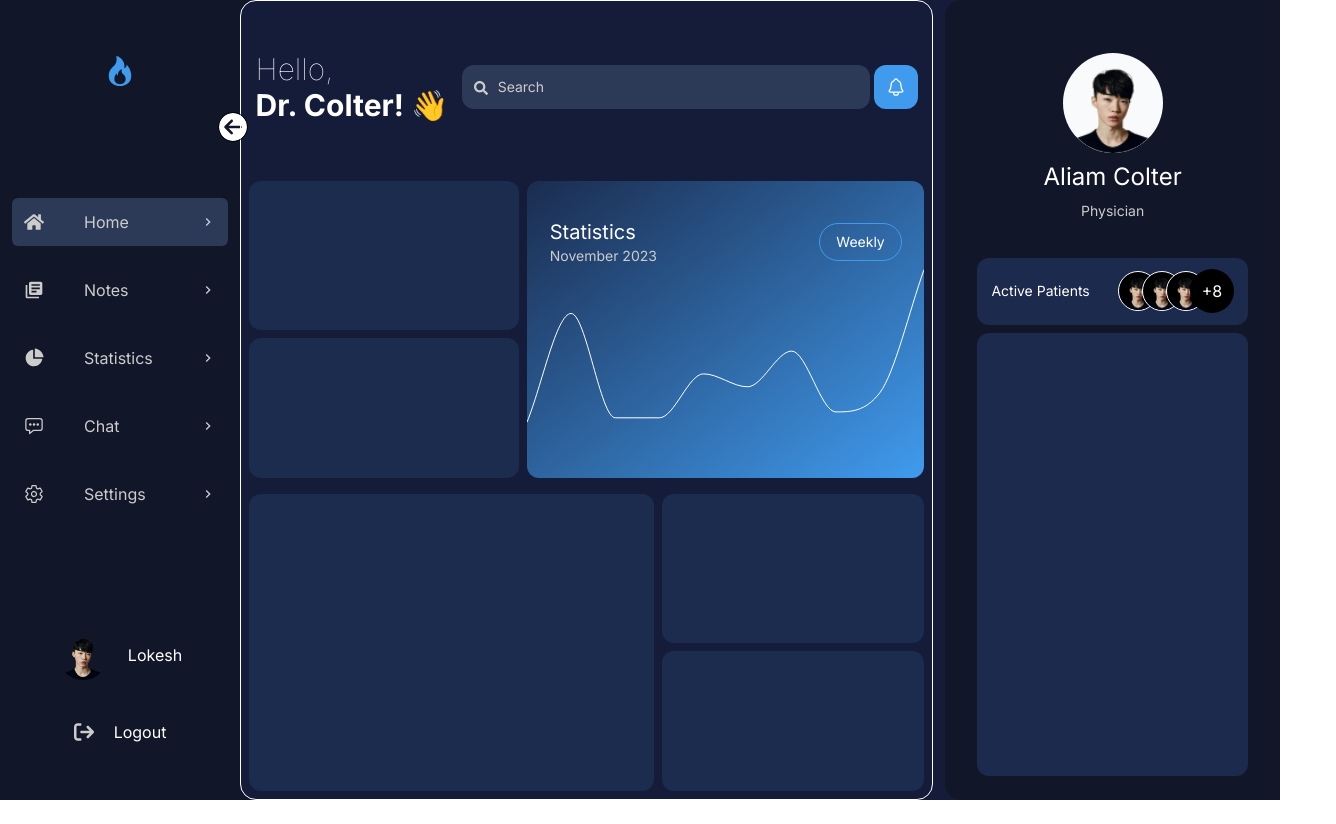
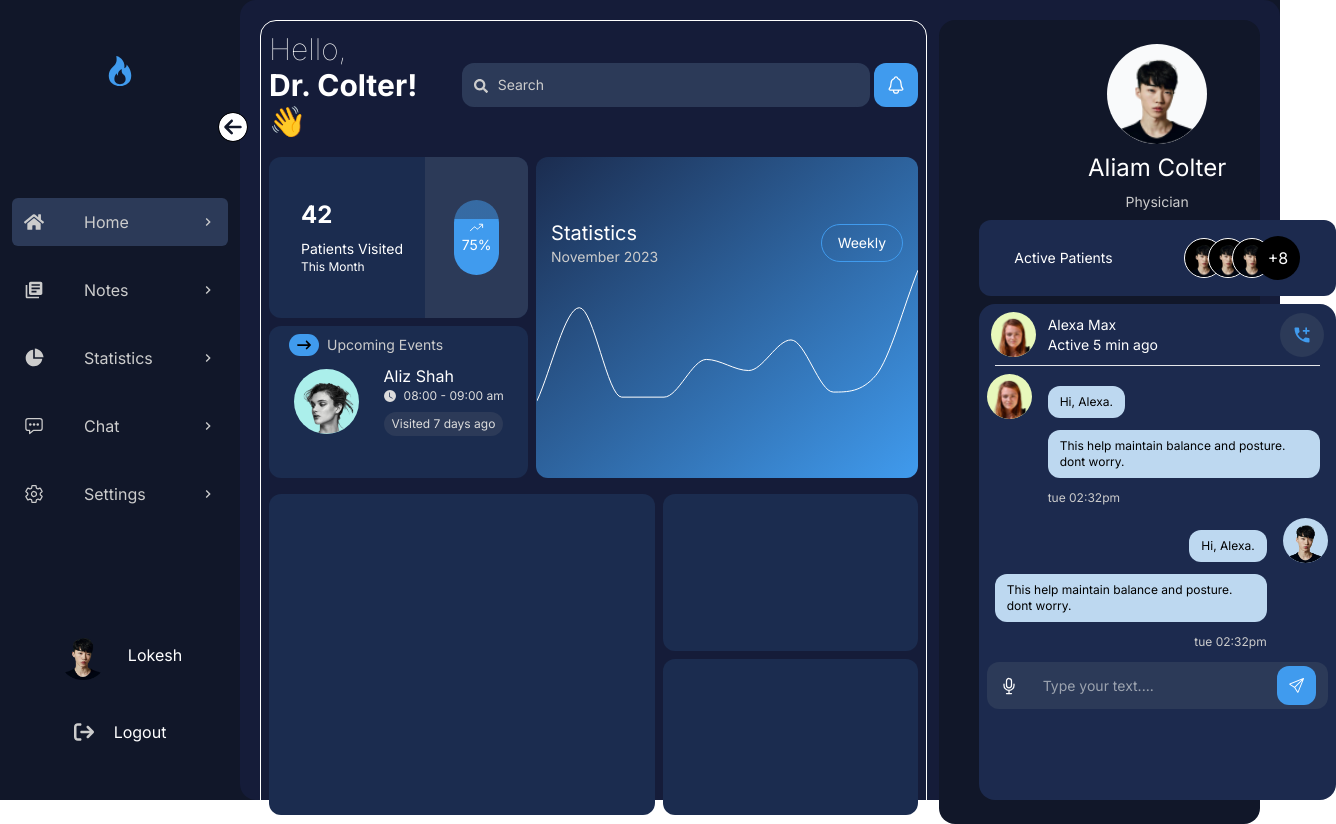
Before and after one commit to lokeshdarla/dashboarddddd, a Next.js app: page / in a window 1280 px wide. Shown: the whole page, 1336 px wide, since content can reach past the window. Before the commit the page ends 800 px from the top, so only its background shows below. Built offline with nearby package versions, Linux system fonts and the light colour scheme.

Commit message:
feat : chat components

```diff
--- /dev/null
+++ b/src/components/Cards/PatientCount.tsx
@@ -0,0 +1,23 @@
+import React from 'react'
+import { IoTrendingUpOutline } from "react-icons/io5";
+
+function PatientCount() {
+
+  return (
+    <div className='  rounded-xl flex items-center justify-center h-full'>
+    <div className='w-3/5 bg-[#1B2C4F] flex flex-col items-start pl-8 text-white justify-center'>
+      <h1 className='text-2xl mb-2 font-bold'>42</h1>
+      <h3 className='text-sm'>Patients Visited</h3>
+      <p className='text-xs'>This Month</p>
+    </div>
+    <div className='w-2/5 flex items-center justify-center bg-[#2C3A58] h-full rounded-e-xl'>
+      <div className='py-5 px-2 bg-gradient-to-t from-[#409BEE] from-75%  to-[#409BEE80] to-25% text-white rounded-full flex flex-col items-center justify-center'>
+       <IoTrendingUpOutline size={15}/>
+       <p className='text-sm'>75%</p>
+      </div>
+    </div>
+    </div>
+  )
+}
+
+export default PatientCount
--- /dev/null
+++ b/src/components/Cards/UpcomingCard.tsx
@@ -0,0 +1,25 @@
+import React from 'react'
+import { FaArrowRightLong } from "react-icons/fa6";
+import Image from 'next/image';
+import { BsFillClockFill } from "react-icons/bs";
+
+function UpcomingCard() {
+  return (
+    <div className='w-full flex flex-col items-start  justify-start'>
+      <div className='flex gap-2 items-center text-sm my-2 text-[#CCCCCC] px-5 '>
+        <span className='bg-[#409BEE] px-2 py-1 rounded-full text-black'><FaArrowRightLong/></span>
+        <span>Upcoming Events</span>
+      </div>
+      <div className='flex items-center justify-evenly w-full text-white'>
+        <Image alt='profile' src='/user1.png' height={65} width={65} className='bg-[#ABEFEB] rounded-full' />
+        <div className='flex flex-col items-start justify-center pb-1'>
+            <h1>Aliz Shah</h1>
+            <span className='text-[#DCDCDC] flex items-center justify-center gap-2 text-xs mb-2'> <BsFillClockFill/> 08:00 - 09:00 am</span>
+            <p className='py-1 px-2 rounded-full bg-[#2C3A58] text-[#DCDCDC] text-xs'>Visited 7 days ago</p>
+        </div>
+      </div>
+    </div>
+  )
+}
+
+export default UpcomingCard;
--- a/src/components/Charts/Chart.tsx
+++ b/src/components/Charts/Chart.tsx
@@ -9,7 +9,7 @@ const MyChart = () => {
       labels: [100, 200, 300, 400, 500, 600, 700, 800, 900, 1000],
       datasets: [
         {
-          label: 'Dataset 1',
+          label: '',
           data: [860, 5830, 1060, 1060, 3070,2478, 4110, 1330, 2210, 7830, 2478],
           borderWidth: 1,
           borderColor: 'white',
@@ -63,7 +63,7 @@ const MyChart = () => {
     }
   }, []);
 
-  return <canvas ref={chartRef} id="myChart" style={{ maxWidth: '400px', maxHeight: '175px' }} />;
+  return <canvas ref={chartRef} id="myChart" style={{ maxWidth: '400px', maxHeight: '150px' }} />;
 };
 
 export default MyChart;
--- /dev/null
+++ b/src/components/Chat/Chat.tsx
@@ -0,0 +1,18 @@
+import React from 'react'
+import ChatHeader from './ChatHeader'
+import ChatInput from './ChatInput'
+import ChatField from './ChatField'
+
+function Chat() {
+  return (
+    <div className='flex flex-col'>
+    <ChatHeader />
+    <hr className="h-px m-2 bg-gray-200 border-0 dark:bg-gray-700" />
+     <ChatField />
+    <ChatInput />
+  </div>
+
+  )
+}
+
+export default Chat
--- /dev/null
+++ b/src/components/Chat/ChatField.tsx
@@ -0,0 +1,28 @@
+import React from 'react'
+import Image from 'next/image'
+
+function ChatField() {
+  return (
+    <div className=' flex flex-col items-center justify-center gap-0 '>
+      <div className='flex items-start justify-center gap-2'>
+      <Image src={'/chat1.png'} alt='sender photo' width={45} height={45} className='bg-[#E8F8BB] rounded-full' />
+        <div className=' flex flex-col items-start justify-center px-2 text-xs gap-3 py-3'>
+          <p className='bg-[#BDD8F0] px-3 py-2 rounded-xl'>Hi, Alexa.</p>
+          <p className='bg-[#BDD8F0] px-3 py-2 rounded-xl'>This help maintain balance and posture. dont worry.</p>
+          <p className='text-[#CCCCCC] text-xs'>tue 02:32pm</p>
+        </div>
+
+      </div>
+      <div className='flex items-start justify-center gap-2'>
+        <div className=' flex flex-col items-end justify-center px-2 text-xs gap-3 py-3'>
+          <p className='bg-[#BDD8F0] px-3 py-2 rounded-xl'>Hi, Alexa.</p>
+          <p className='bg-[#BDD8F0] px-3 py-2 rounded-xl'>This help maintain balance and posture. dont worry.</p>
+          <p className='text-[#CCCCCC] text-xs'>tue 02:32pm</p>
+        </div>
+        <Image src={'/user.png'} alt='sender photo' width={45} height={45} className='bg-[#BDD8F0] rounded-full' />
+      </div>
+    </div>
+  )
+}
+
+export default ChatField
--- /dev/null
+++ b/src/components/Chat/ChatHeader.tsx
@@ -0,0 +1,20 @@
+import React from 'react'
+import Image from 'next/image'
+import { MdAddCall } from "react-icons/md";
+
+function ChatHeader() {
+  return (
+    <div className='flex items-center justify-between px-1 text-sm'>
+      <div className='flex items-center justify-center gap-3'>
+      <Image src={'/chat1.png'} alt='chat-user' width={45} height={45}  className='bg-[#E8F8BB] rounded-full'/>
+      <div className='text-white'>
+        <h1>Alexa Max</h1>
+        <p>Active 5 min ago</p>
+      </div>
+      </div>
+      <button className='text-[#409BEE] bg-[#2C3A58] rounded-full p-3'><MdAddCall size={20}/></button>
+    </div>
+  )
+}
+
+export default ChatHeader
--- /dev/null
+++ b/src/components/Chat/ChatInput.tsx
@@ -0,0 +1,15 @@
+import React from 'react'
+import { IoMicOutline } from "react-icons/io5";
+import { BsSend } from "react-icons/bs";
+
+function ChatInput() {
+  return (
+    <div className='flex bg-[#2C3A58] items-center justify-center px-3 py-1 text-white rounded-xl text-sm'>
+      <button><IoMicOutline size={20}/></button>
+      <input type="text" className='px-6 py-2 text-sm bg-inherit focus:outline-none' placeholder='Type your text....' />
+      <button className='p-3 rounded-xl bg-[#409BEE] font-extrabold'><BsSend size={15} /></button>
+    </div>
+  )
+}
+
+export default ChatInput
--- a/src/components/dashboard/Dashboard.tsx
+++ b/src/components/dashboard/Dashboard.tsx
@@ -2,13 +2,17 @@ import React from 'react'
 import { FaSearch } from "react-icons/fa";
 import { IoNotificationsOutline } from "react-icons/io5";
 import { LuDot } from "react-icons/lu";
+
 import Image from 'next/image';
 import MyChart from '../Charts/Chart';
+import PatientCount from '../Cards/PatientCount';
+import UpcomingCard from '../Cards/UpcomingCard';
+import Chat from '../Chat/Chat';
 
 function Dashboard() {
   return (
-    <section className='h-[100%] w-full bg-[#151C39] rounded-2xl grid grid-cols-3 space-x-3 '>
-    <div className='col-span-2  rounded-2xl grid grid-rows-5 space-y-4 p-2 border border-white'>
+    <section className='h-[100%] w-full bg-[#151C39] rounded-2xl grid grid-cols-3 space-x-3 p-5'>
+    <div className='col-span-2  rounded-2xl grid grid-rows-7 space-y-4 p-2 border border-white'>
       <div className='row-span-1 rounded-xl  flex items-center justify-around'>
       <h1 className='text-3xl font-bold text-[#FFFFFF]'>
         <span className='font-thin'>Hello,</span>
@@ -39,13 +43,13 @@ function Dashboard() {
 
 
       </div>
-      <div className='row-span-2  rounded-xl grid grid-cols-5 space-x-2'>
+      <div className='row-span-3  rounded-xl grid grid-cols-5 space-x-2'>
       <div className='col-span-2 grid grid-rows-2 space-y-2'>
       <div className='row-span-1 bg-[#1B2C4F] rounded-xl'>
-
+         <PatientCount/>
       </div>
       <div className='row-span-2 bg-[#1B2C4F] rounded-xl'>
-
+        <UpcomingCard/>
       </div>
       </div>
       <div className='col-span-3 rounded-xl flex flex-col justify-center items-center bg-gradient-to-br from-[#1B2C4F] to-[#409BEE]'>
@@ -59,11 +63,11 @@ function Dashboard() {
       <MyChart/>
       </div>
       </div>
-      <div className='row-span-3  grid grid-cols-5 space-x-2'>
+      <div className='row-span-3  grid grid-cols-5 gap-2'>
         <div className='col-span-3 bg-[#1B2C4F] rounded-xl'>
 
         </div>
-        <div className='col-span-2  space-y-2 grid grid-rows-2'>
+        <div className='col-span-2  gap-y-2 grid grid-rows-2'>
           <div className='row-span-1 bg-[#1B2C4F] rounded-xl'>
 
           </div>
@@ -73,9 +77,9 @@ function Dashboard() {
         </div>
       </div>
     </div>
-    <div className='col-span-1 bg-[#111729] rounded-2xl grid grid-rows-10 py-6 px-8 space-y-2'>
-      {/* Content for the second div */}
-      <div className='row-span-3  flex flex-col items-center justify-center gap-2 text-white'>
+    <div className='col-span-1 bg-[#111729] rounded-2xl grid grid-rows-9 py-6 px-10 space-y-2'>
+
+      <div className='row-span-2  flex flex-col items-center justify-start gap-2 text-white'>
           <Image
           src='/user.png'
           width={100}
@@ -105,8 +109,8 @@ function Dashboard() {
 
         </div>
       </div>
-      <div className='row-span-6 bg-[#1C2A4E] rounded-xl'>
-
+      <div className='row-span-6 bg-[#1C2A4E] rounded-2xl p-2'>
+          <Chat/>
       </div>
     </div>
   </section>
```
Also changed, not shown: public/chat1.png (added), public/user1.png (added). Lines whose indentation alone changed are shown as unchanged.
